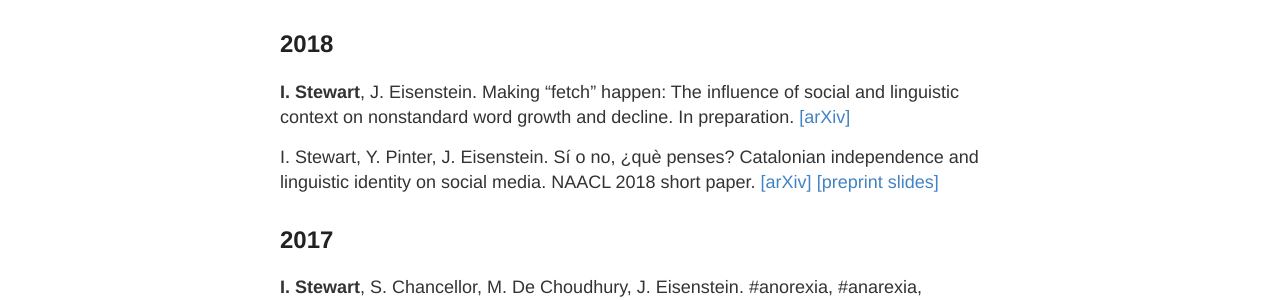
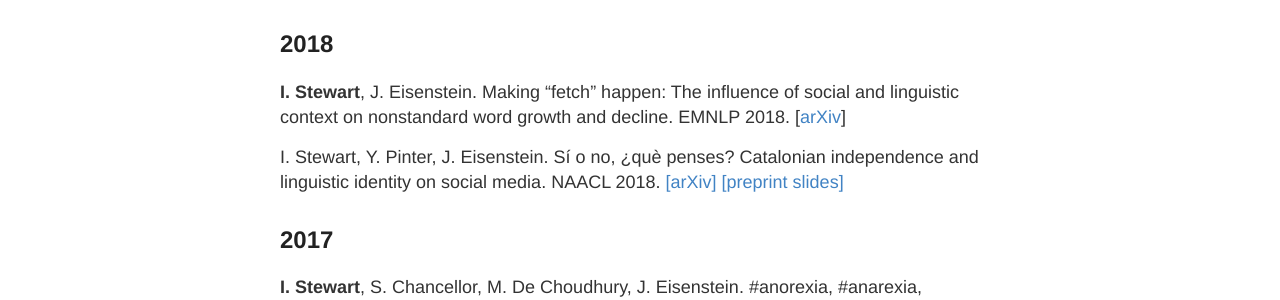
Before and after one commit to ianbstewart/ianbstewart.github.io, a Jekyll site: the page built from research.md, in a window 1280 px wide. Shown: the part 293-593 px from the top of the page. Built offline with Jekyll 4.4.1, drawn with Linux system fonts in a browser that asks for light colours.

Commit message:
updating EMNLP

```diff
--- a/index.html
+++ b/index.html
@@ -3,9 +3,8 @@ layout: default
 ---
 
 Hi there!
-I am a third-year PhD student at Georgia Tech, studying language variation and change online, as well as models for natural language processing that can handle language variation.
+I am a fourth-year PhD student at Georgia Tech who is interested in language variation and change in online environments, as well as models for natural language processing that can handle language variation.
 You can find more info <a href="./about/">here</a>, my CV <a href="./docs/istewart_cv.pdf">here</a>, and my blog <a href="./blog/">here</a>.
-I will be interning at the <a href="https://www.demogr.mpg.de/en/">Max Planck Institute for Demographic Research</a> in summer 2018.
 
 <!-- <div class="posts">
   {% for post in site.posts %}
--- a/research.md
+++ b/research.md
@@ -8,12 +8,11 @@ permalink: /research/
 ## 2018
 
 **I. Stewart**, J. Eisenstein.
-Making "fetch" happen: The influence of social and linguistic context on nonstandard word growth and decline. In preparation.
-[[arXiv]](https://arxiv.org/abs/1709.00345)
+Making "fetch" happen: The influence of social and linguistic context on nonstandard word growth and decline. EMNLP 2018. [[arXiv](https://arxiv.org/abs/1709.0034)]
 
 I. Stewart, Y. Pinter, J. Eisenstein.
 Sí o no, ¿què penses? Catalonian independence and linguistic identity on social media.
-NAACL 2018 short paper.
+NAACL 2018.
 [[arXiv]](https://arxiv.org/abs/1804.05088)
 [[preprint slides]](https://drive.google.com/open?id=1L4wNoTXDCysaQ65QYUJ_Y7Za8rULAdy_xrnjqZbQkek)
 
```
Also changed, not shown: about.md (+1 -1 lines), 1 other file.
